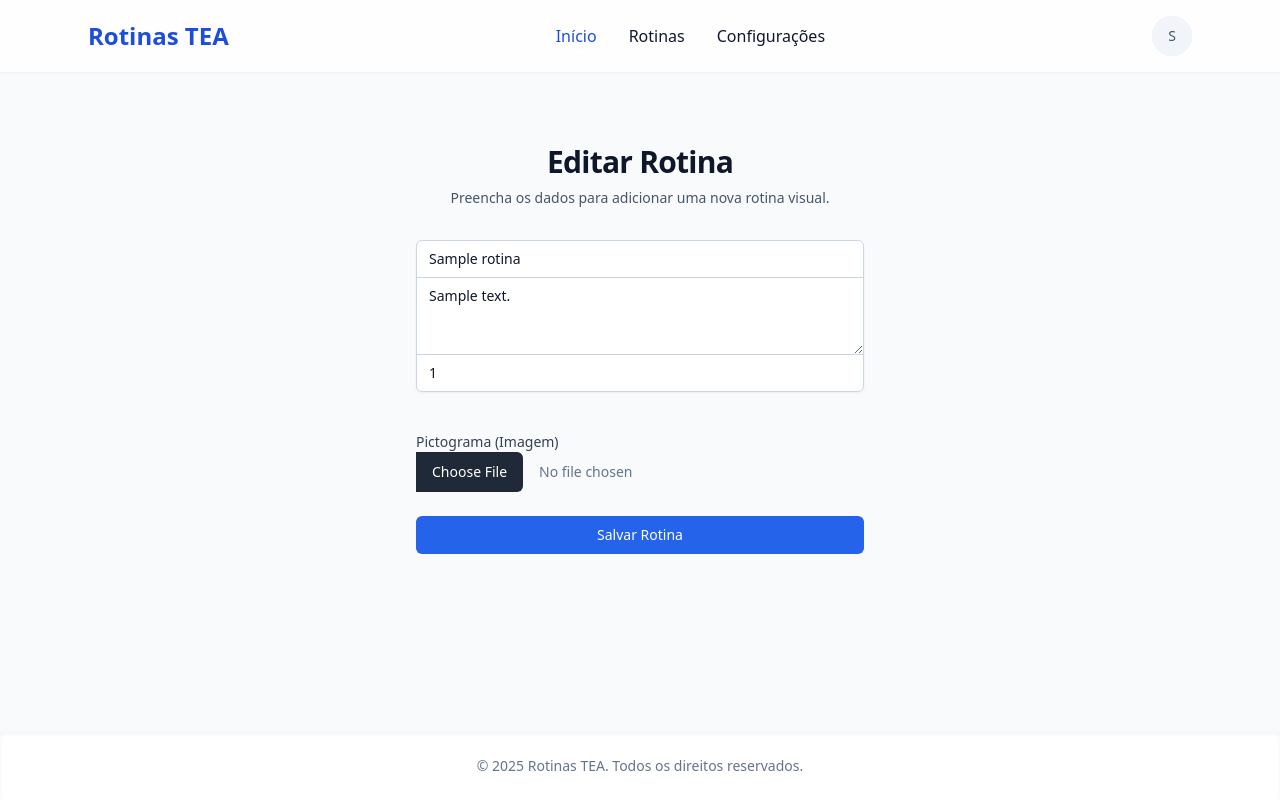
After one commit to Tassy210/Gerador-de-Rotinas-Visuais, a Django app: page /rotina/1/editar/ in a window 1280 px wide. The commit adds this page. Run offline with Django 5.2, Linux system fonts and the light colour scheme; a user stored in the database is signed in; tables that the repository leaves empty hold one stand-in row (values such as "Sample post"); some libraries are stand-ins or nearby versions.

Commit message:
Edição de Rotinas implementado

```diff
--- /dev/null
+++ b/gerador_rotinas/rotinas/templates/rotinas/editar_rotina.html
@@ -0,0 +1,67 @@
+{% extends 'rotinas/base.html' %}
+
+{% load static %}
+
+{% block title %}Editar Rotina - {{ block.super }}{% endblock %}
+
+{% block content %}
+<div class="flex items-center justify-center min-h-full px-4 py-12 sm:px-6 lg:px-8">
+    <div class="w-full max-w-md space-y-8">
+        <div>
+            <h2 class="mt-6 text-center text-3xl font-extrabold tracking-tight text-slate-900">
+                Editar Rotina
+            </h2>
+            <p class="mt-2 text-center text-sm text-slate-600">
+                Preencha os dados para adicionar uma nova rotina visual.
+            </p>
+        </div>
+
+        {# ❗️ Importante: adicione enctype para o upload de arquivos funcionar #}
+        <form class="mt-8 space-y-6" method="POST" enctype="multipart/form-data">
+            {% csrf_token %}
+
+            <div class="rounded-md shadow-sm -space-y-px">
+
+                <div>
+                    <label for="{{ form.titulo.id_for_label }}" class="sr-only">Título</label>
+                    {{ form.titulo }}
+                    {% for error in form.titulo.errors %}
+                        <p class="text-red-500 text-xs mt-1">{{ error }}</p>
+                    {% endfor %}
+                </div>
+
+                <div>
+                    <label for="{{ form.descricao.id_for_label }}" class="sr-only">Descrição</label>
+                    {{ form.descricao }}
+                    {% for error in form.descricao.errors %}
+                        <p class="text-red-500 text-xs mt-1">{{ error }}</p>
+                    {% endfor %}
+                </div>
+
+                <div>
+                    <label for="{{ form.ordem.id_for_label }}" class="sr-only">Ordem</label>
+                    {{ form.ordem }}
+                    {% for error in form.ordem.errors %}
+                        <p class="text-red-500 text-xs mt-1">{{ error }}</p>
+                    {% endfor %}
+                </div>
+
+            </div>
+
+            <div class="pt-4">
+                <label for="{{ form.pictograma.id_for_label }}" class="block text-sm font-medium text-slate-700">Pictograma (Imagem)</label>
+                {{ form.pictograma }}
+                {% for error in form.pictograma.errors %}
+                    <p class="text-red-500 text-xs mt-1">{{ error }}</p>
+                {% endfor %}
+            </div>
+
+            <div>
+                <button type="submit" class="group relative flex w-full justify-center rounded-md border border-transparent bg-blue-600 py-2 px-4 text-sm font-medium text-white hover:bg-blue-700 focus:outline-none focus:ring-2 focus:ring-blue-500 focus:ring-offset-2">
+                    Salvar Rotina
+                </button>
+            </div>
+        </form>
+    </div>
+</div>
+{% endblock %}
--- a/gerador_rotinas/rotinas/urls.py
+++ b/gerador_rotinas/rotinas/urls.py
@@ -12,4 +12,5 @@ urlpatterns = [
     path('login/', auth_views.LoginView.as_view(template_name='rotinas/login.html'), name='login'),
     path('logout/', views.logout_view, name='logout'),
     path('perfil/editar/', views.editar_perfil, name='editar_perfil'),
+    path('rotina/<int:rotina_id>/editar/', views.editar_rotina, name='editar_rotina'),
 ]
--- a/gerador_rotinas/rotinas/views.py
+++ b/gerador_rotinas/rotinas/views.py
@@ -1,4 +1,4 @@
-from django.shortcuts import render, redirect
+from django.shortcuts import render, redirect, get_object_or_404
 from django.contrib.auth.decorators import login_required
 from django.contrib.auth.forms import UserCreationForm
 from django.contrib.auth import login, logout
@@ -52,6 +52,30 @@ def criar_rotina(request):
     return render(request, 'rotinas/criar_rotina.html', {'form': form})
 
 @login_required
+def editar_rotina(request, rotina_id):
+    # 1. Busca a rotina específica ou retorna um erro 404 se não existir.
+    #    A parte `usuario=request.user` é uma checagem de segurança CRUCIAL.
+    rotina = get_object_or_404(Rotina, id=rotina_id, usuario=request.user)
+
+    if request.method == 'POST':
+        # 2. Se o formulário for enviado, preenche o form com os dados novos (POST)
+        #    e os arquivos (FILES), mantendo a `instance` original.
+        form = RotinaForm(request.POST, request.FILES, instance=rotina)
+        if form.is_valid():
+            form.save()
+            return redirect('home') # Redireciona para a home após salvar
+    else:
+        # 3. Se for o primeiro acesso (GET), apenas exibe o formulário
+        #    já preenchido com os dados da rotina existente.
+        form = RotinaForm(instance=rotina)
+
+    contexto = {
+        'form': form,
+        'rotina': rotina
+    }
+    return render(request, 'rotinas/editar_rotina.html', contexto)
+
+@login_required
 def editar_perfil(request):
     if request.method == 'POST':
         # Passamos 'instance=request.user' para dizer ao form qual usuário estamos editando
```
Also changed, not shown: gerador_rotinas/rotinas/templates/rotinas/home.html (+25 -12 lines), pictogramas/diagrama_classes_ncQKEhx.png (added).
